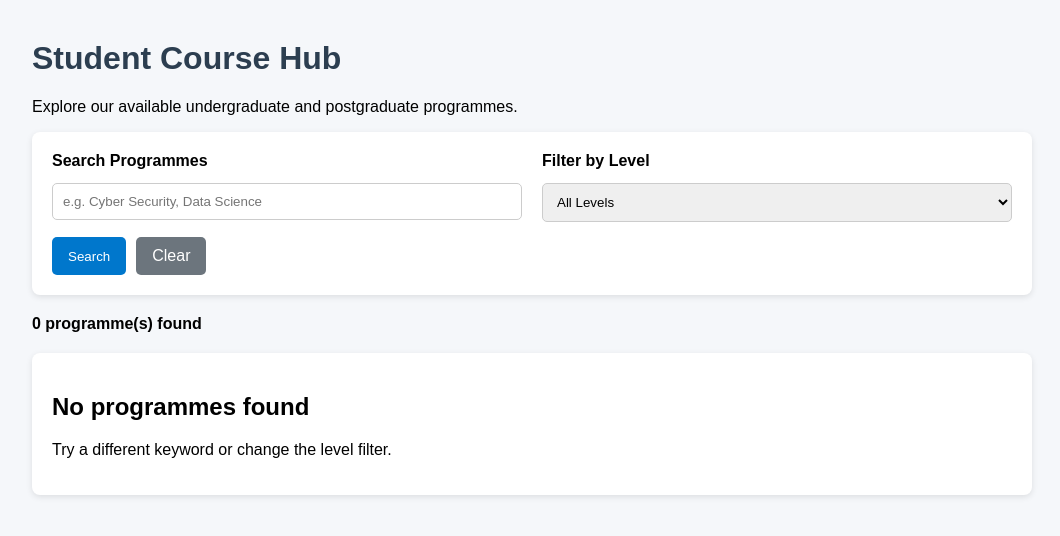
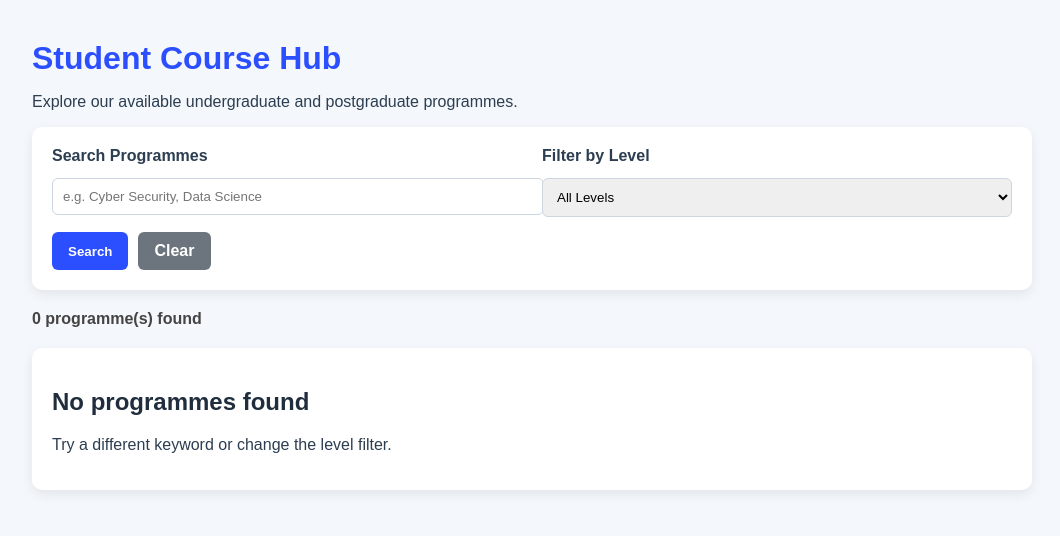
Before and after one commit to SaimonHS/student-course-hub, a PHP site: page / in a window 1280 px wide. Shown: the top 536 px of the page, without its empty margins (108-1168 px from the left). Run offline with PHP 8.4, Linux system fonts and the light colour scheme; data that the repository does not hold is empty.

Commit message:
Small UI improvements

```diff
--- a/assets/css/style.css
+++ b/assets/css/style.css
@@ -1,66 +1,38 @@
 body {
     font-family: Arial, sans-serif;
     margin: 40px;
-    background-color: #f5f7fa;
-}
-
-h1 {
+    background-color: #f4f7fb;
     color: #2c3e50;
 }
 
-.programme-card {
-    background: white;
-    padding: 20px;
-    margin-bottom: 20px;
-    border-radius: 8px;
-    box-shadow: 0 2px 6px rgba(0,0,0,0.1);
-}
-
-button {
-    padding: 10px 16px;
-    background: #0077cc;
-    color: white;
-    border: none;
-    border-radius: 5px;
-    cursor: pointer;
-}
-
-button:hover {
-    background: #005fa3;
-}
-
-input {
-    padding: 10px;
-    border: 1px solid #ccc;
-    border-radius: 4px;
-}
-
-table {
-    border-collapse: collapse;
-    width: 100%;
-    background: white;
-}
-
-th {
-    background: #0077cc;
-    color: white;
-}
-
-th, td {
-    padding: 10px;
-    border: 1px solid #ddd;
-}
 .page-container {
     max-width: 1000px;
     margin: 0 auto;
 }
 
+h1 {
+    color: #2b4eff;
+    margin-bottom: 10px;
+}
+
+h2, h3 {
+    color: #1f2d3d;
+}
+
+.programme-card,
 .search-filter-box {
     background: white;
     padding: 20px;
     margin-bottom: 20px;
-    border-radius: 8px;
-    box-shadow: 0 2px 6px rgba(0,0,0,0.1);
+    border-radius: 10px;
+    box-shadow: 0 4px 12px rgba(0, 0, 0, 0.08);
+    transition: transform 0.2s ease, box-shadow 0.2s ease;
+}
+
+.programme-card:hover,
+.search-filter-box:hover {
+    transform: translateY(-2px);
+    box-shadow: 0 6px 16px rgba(0, 0, 0, 0.12);
 }
 
 .form-row {
@@ -80,17 +52,22 @@ th, td {
     font-weight: bold;
 }
 
-select,
 input[type="text"],
 input[type="email"],
-input[type="password"] {
+input[type="password"],
+select {
     width: 100%;
-    max-width: 100%;
     padding: 10px;
+    border: 1px solid #ccd6e0;
+    border-radius: 6px;
     margin-top: 5px;
-    border: 1px solid #ccc;
-    border-radius: 5px;
-    box-sizing: border-box;
+}
+
+input:focus,
+select:focus {
+    outline: none;
+    border-color: #2b4eff;
+    box-shadow: 0 0 0 2px rgba(43, 78, 255, 0.15);
 }
 
 .button-row {
@@ -100,21 +77,72 @@ input[type="password"] {
     flex-wrap: wrap;
 }
 
+button,
 .secondary-button {
     display: inline-block;
     padding: 10px 16px;
+    border-radius: 6px;
+    border: none;
+    text-decoration: none;
+    font-weight: bold;
+    cursor: pointer;
+    transition: background 0.2s ease;
+}
+
+button {
+    background: #2b4eff;
+    color: white;
+}
+
+button:hover {
+    background: #1f3ed6;
+}
+
+.secondary-button {
     background: #6c757d;
     color: white;
-    border-radius: 5px;
-    text-decoration: none;
 }
 
 .secondary-button:hover {
     background: #565e64;
+}
+
+a {
+    color: #2b4eff;
     text-decoration: none;
+    font-weight: 500;
+}
+
+a:hover {
+    text-decoration: underline;
 }
 
 .results-count {
+    font-weight: bold;
+    color: #444;
     margin-bottom: 20px;
-    font-weight: bold;
 }
+
+table {
+    border-collapse: collapse;
+    width: 100%;
+    background: white;
+    border-radius: 8px;
+    overflow: hidden;
+    box-shadow: 0 4px 12px rgba(0, 0, 0, 0.08);
+}
+
+th {
+    background: #2b4eff;
+    color: white;
+    text-align: left;
+}
+
+th, td {
+    padding: 12px;
+    border: 1px solid #e5e9ef;
+}
+
+tr:nth-child(even) {
+    background-color: #f9fbff;
+}
```
